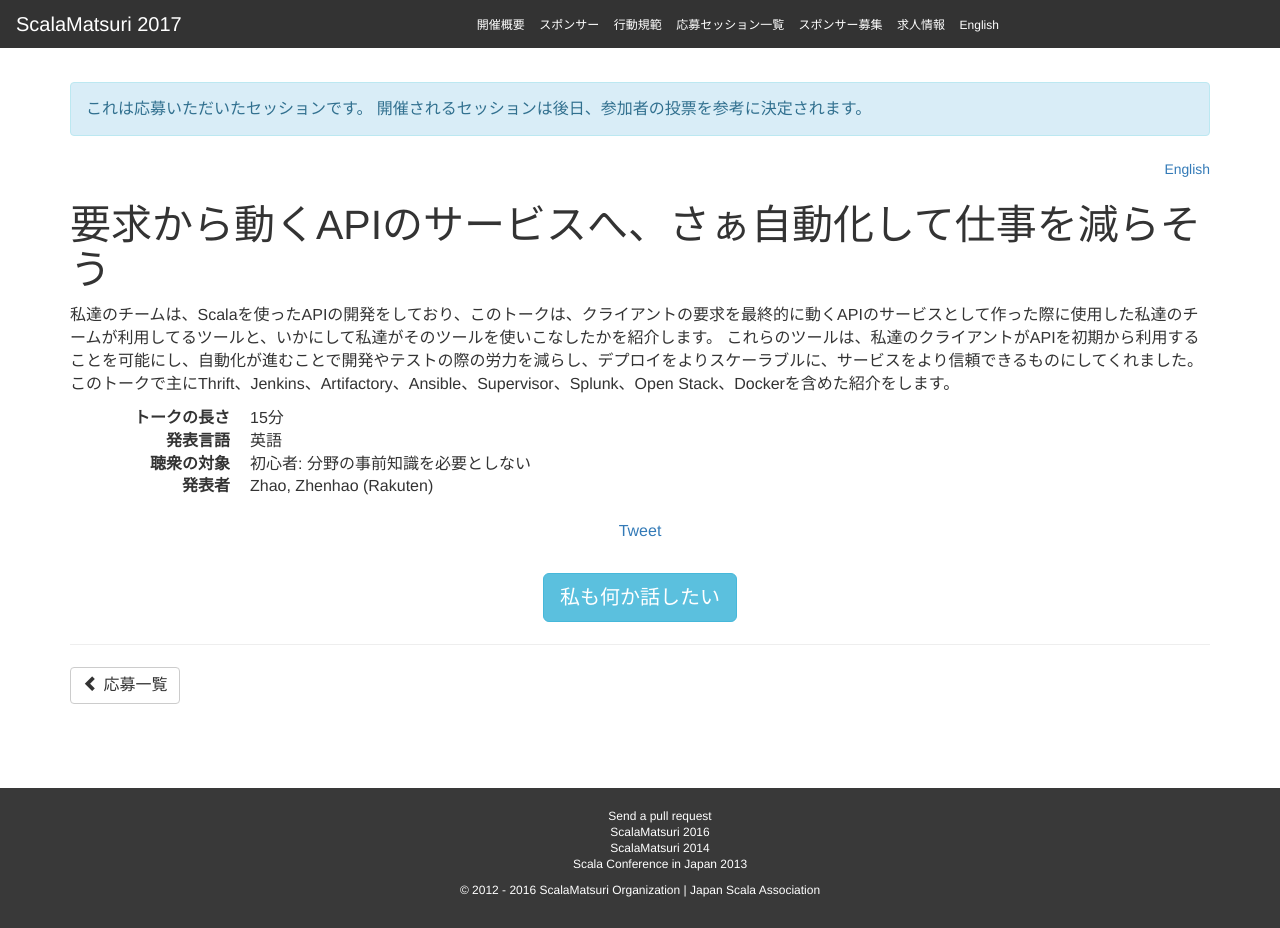
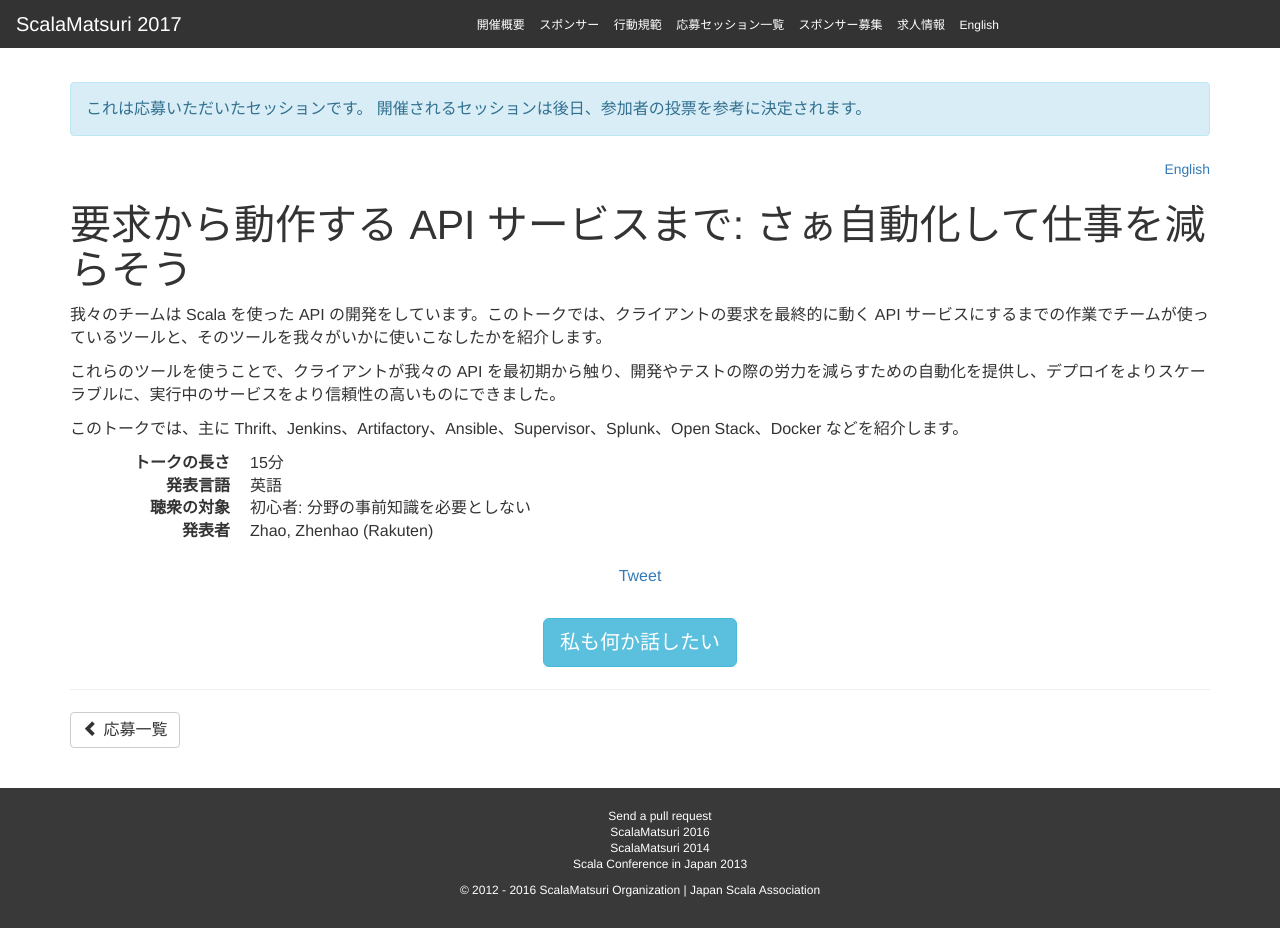
Before and after one commit to scalajp/2017.scalamatsuri.org, a Jekyll site: the page built from _candidates_ja/ZhaoZhenhao_1.md, in a window 1280 px wide and 928 px high. Built offline with Jekyll 4.4.1, drawn with Linux system fonts in a browser that asks for light colours; nearby versions of some CDN libraries; comment, search, counter and statistics services are not loaded.

Commit message:
Update ZhaoZhenhao_1.md

```diff
--- a/_candidates_ja/ZhaoZhenhao_1.md
+++ b/_candidates_ja/ZhaoZhenhao_1.md
@@ -1,6 +1,6 @@
 ---
 name: Zhao, Zhenhao
-title: "要求から動くAPIのサービスへ、さぁ自動化して仕事を減らそう"
+title: "要求から動作する API サービスまで: さぁ自動化して仕事を減らそう"
 length: 15
 audience: Beginner
 language: English
@@ -9,6 +9,8 @@ tags:
   - Tools
   - DevOps
 ---
-私達のチームは、Scalaを使ったAPIの開発をしており、このトークは、クライアントの要求を最終的に動くAPIのサービスとして作った際に使用した私達のチームが利用してるツールと、いかにして私達がそのツールを使いこなしたかを紹介します。
-これらのツールは、私達のクライアントがAPIを初期から利用することを可能にし、自動化が進むことで開発やテストの際の労力を減らし、デプロイをよりスケーラブルに、サービスをより信頼できるものにしてくれました。
-このトークで主にThrift、Jenkins、Artifactory、Ansible、Supervisor、Splunk、Open Stack、Dockerを含めた紹介をします。
+我々のチームは Scala を使った API の開発をしています。このトークでは、クライアントの要求を最終的に動く API サービスにするまでの作業でチームが使っているツールと、そのツールを我々がいかに使いこなしたかを紹介します。
+
+これらのツールを使うことで、クライアントが我々の API を最初期から触り、開発やテストの際の労力を減らすための自動化を提供し、デプロイをよりスケーラブルに、実行中のサービスをより信頼性の高いものにできました。
+
+このトークでは、主に Thrift、Jenkins、Artifactory、Ansible、Supervisor、Splunk、Open Stack、Docker などを紹介します。
```
